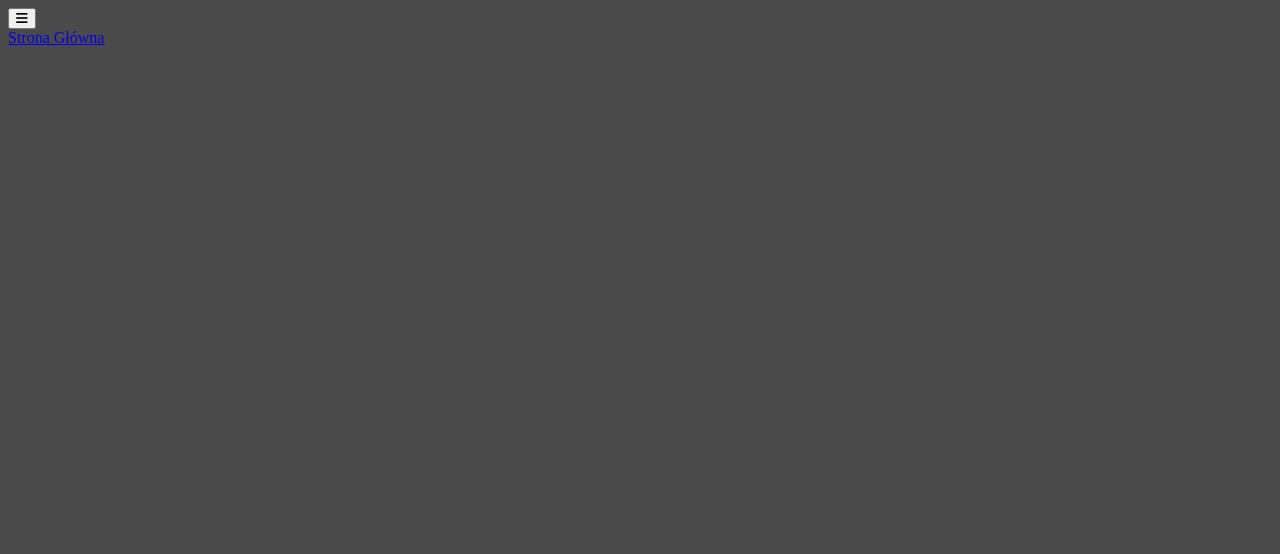
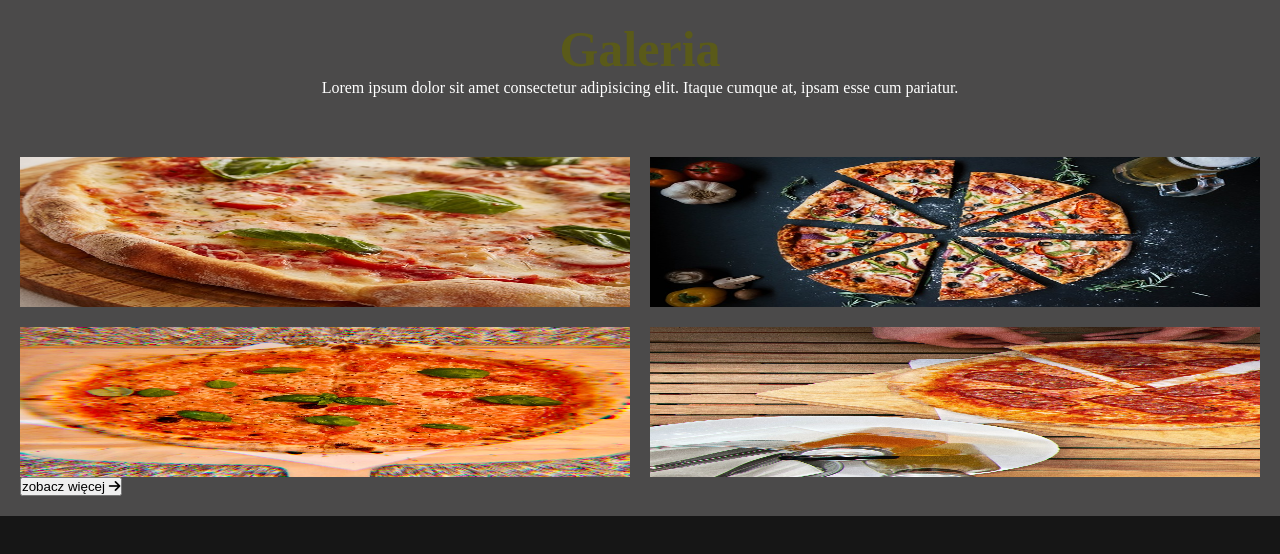
Before and after one commit to Piccolo-v2/Piccolo, a plain HTML site: page index.html in a window 1280 px wide. Shown: the top 554 px of the page. Drawn offline with Linux system fonts and the light colour scheme.

Commit message:
reset and gallery kindof

```diff
--- a/index.html
+++ b/index.html
@@ -11,7 +11,7 @@
 </head>
 
 <body>
-    <nav>
+    <!-- <nav>
         <div class="wrapper">
             <button class="burger-icon"><i class="fas fa-bars"></i></button>
 
@@ -23,9 +23,29 @@
                 <a href="#"></a>
             </div>
         </div>
-    </nav>
+    </nav> -->
 
+    <section class="wrapper gallery">
+        <div class="gallery-box">
+            <div class="gallery-box-header">
+                <h2 class="gallery-box-header__heading">Galeria</h2>
 
+                <p class="gallery-box-header__p">Lorem ipsum dolor sit amet consectetur adipisicing elit. Itaque cumque
+                    at,
+                    ipsam esse cum pariatur.</p>
+            </div>
+
+            <div class="gallery-box-images">
+                <img src="/images/pizza-3000274_640.jpg" alt="Zdjęcie pizzy" class="gallery-box-images__image">
+                <img src="/images/pizza-3007395_640.jpg" alt="Zdjęcie pizzy" class="gallery-box-images__image">
+                <img src="/images/0702a0f9-aa1f-499f-b9cd-b955f9755ee9.jpg" alt="Zdjęcie pizzy"
+                    class="gallery-box-images__image">
+                <img src="/images/IMG_3861.JPG" alt="Zdjęcie pizzy" class="gallery-box-images__image">
+            </div>
+
+            <button class="gallery-box__see-more-btn">zobacz więcej <i class="fa-solid fa-arrow-right"></i></button>
+        </div>
+    </section>
 
     <script src="/js/script.js"></script>
 </body>
--- /dev/null
+++ b/scss/_reset.scss
@@ -0,0 +1,7 @@
+*,
+*::before,
+*::after {
+	margin: 0;
+	padding: 0;
+	box-sizing: border-box;
+}
--- a/scss/_style.scss
+++ b/scss/_style.scss
@@ -1,5 +1,52 @@
 @use 'colors' as c;
 
+html {
+	scroll-behavior: smooth;
+	font-size: 62.5%;
+}
+
 body {
+	height: 500vh;
+	background-color: c.$darker-section-bg;
+}
+
+.wrapper {
+	padding: 2em;
+}
+
+.gallery {
 	background-color: c.$dark-section-bg;
+
+	&-box-header {
+		margin-bottom: 6em;
+		text-align: center;
+	}
+
+	&-box-header__heading {
+		font-size: 5rem;
+		font-weight: bold;
+		color: c.$main;
+	}
+
+	&-box-header__p {
+		font-size: 1.6rem;
+		color: c.$white;
+		line-height: 1.2;
+	}
+
+	&-box-images {
+		display: grid;
+		grid-template-rows: repeat(2, auto);
+		grid-template-columns: repeat(2, 1fr);
+		gap: 2em;
+	}
+
+	&-box-images__image {
+		width: 100%;
+		height: 150px;
+	}
+
+	&-box__see-more-btn {
+		cursor: pointer;
+	}
 }
--- a/scss/main.scss
+++ b/scss/main.scss
@@ -1 +1,2 @@
+@use 'reset';
 @use 'style';
```
Also changed, not shown: css/main.css, 1 other file.
